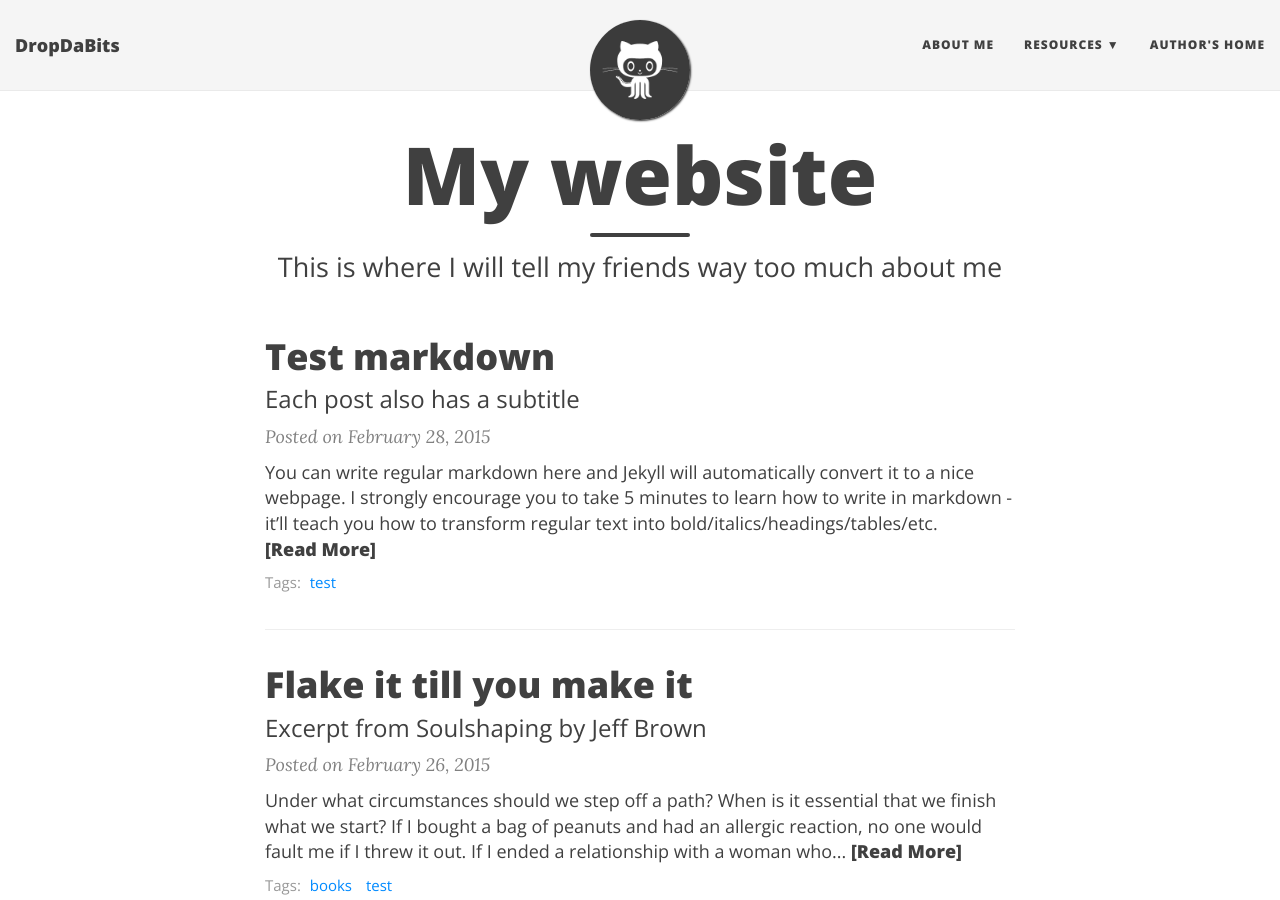
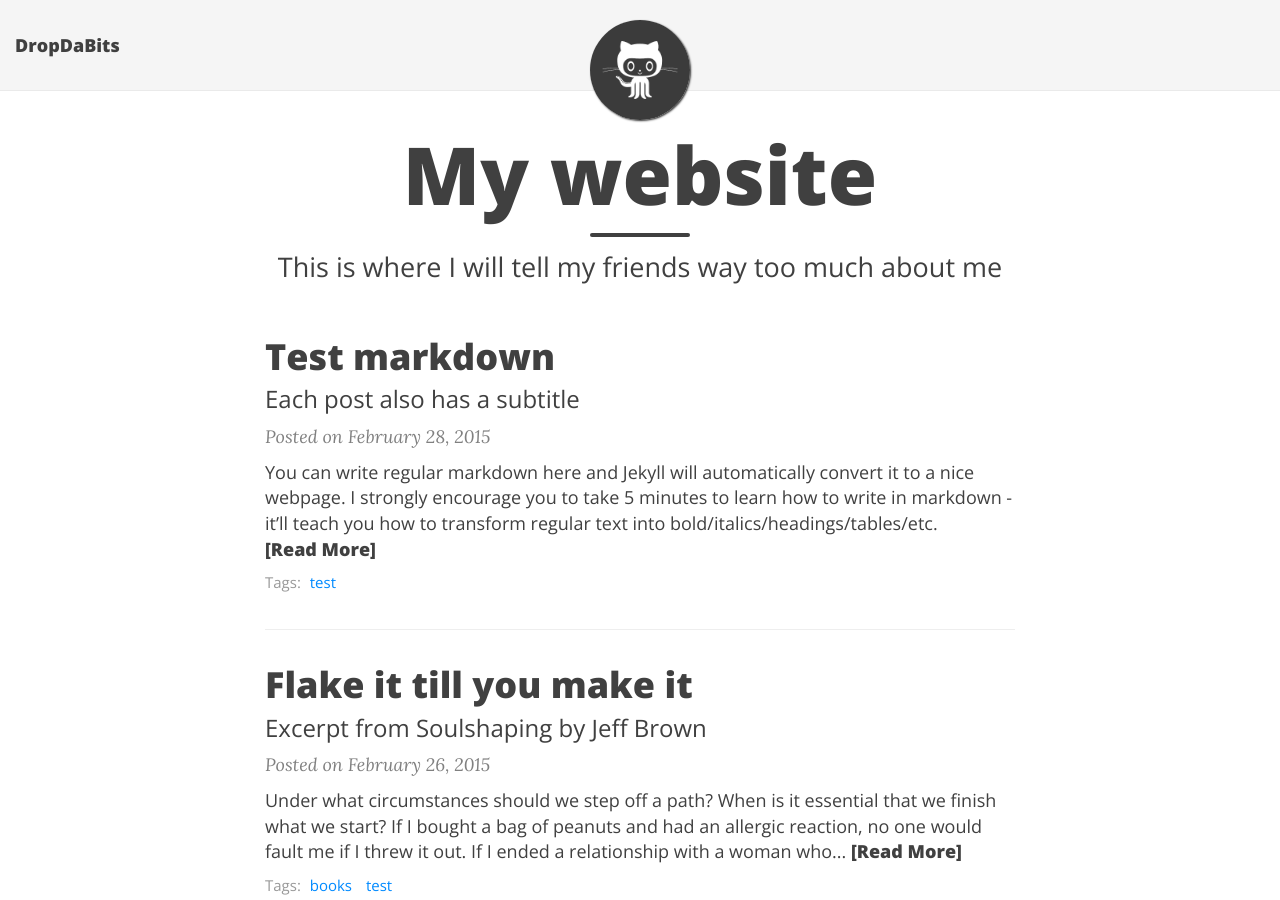
Before and after one commit to jondomin/jondomin.github.io, a Jekyll site: the page built from index.html, in a window 1280 px wide and 900 px high. Built offline with Jekyll 4.4.1, drawn with Linux system fonts in a browser that asks for light colours; nearby versions of some CDN libraries; the list of posts is cut into pages by our own code; some of the changed lines change nothing that is shown.

Commit message:
remove links

```diff
--- a/_config.yml
+++ b/_config.yml
@@ -23,12 +23,12 @@ description: A virtual proof that name is awesome!
 
 # List of links in the navigation bar
 navbar-links:
-  About Me: "aboutme"
-  Resources:
-    - Beautiful Jekyll: "http://deanattali.com/beautiful-jekyll/"
-    - Learn markdown: "http://www.markdowntutorial.com/"
-    - GitHub Pages: "https://pages.github.com/"
-  Author's home: "http://deanattali.com"
+  # About Me: "aboutme"
+  # Resources:
+  #   - Beautiful Jekyll: "http://deanattali.com/beautiful-jekyll/"
+  #   - Learn markdown: "http://www.markdowntutorial.com/"
+  #   - GitHub Pages: "https://pages.github.com/"
+  # Author's home: "http://deanattali.com"
 
 # Image to show in the navigation bar - image must be a square (width = height)
 # Remove this parameter if you don't want an image in the navbar
```
